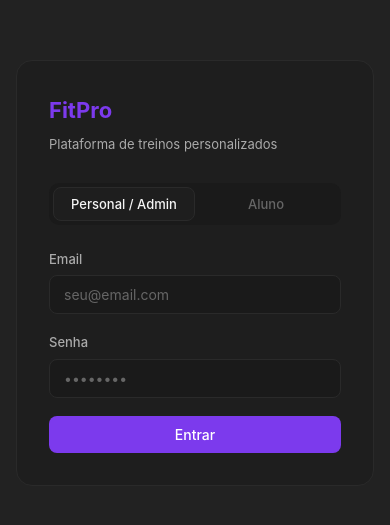
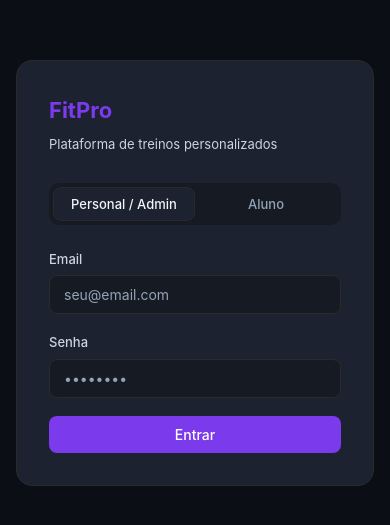
Before and after one commit to ibritzke/fitpro-frontend, a React (Vite) app: page /login in a window 390 px wide. Shown: the part 149-674 px from the top of the page. Built offline with nearby package versions, Linux system fonts and the light colour scheme.

Commit message:
ajuste responsividade

```diff
--- a/src/components/layout/BottomNav.tsx
+++ b/src/components/layout/BottomNav.tsx
@@ -1,25 +1,23 @@
-
 import { NavLink } from "react-router-dom";
 import styled from "styled-components";
+import { useAuth } from "../../contexts/AuthContext";
 
 const Nav = styled.nav`
   position: fixed;
   bottom: 0;
   left: 0;
   right: 0;
+  height: 60px;
 
-  height: 60px;
   background: ${({ theme }) => theme.bg.card};
   border-top: 1px solid ${({ theme }) => theme.border.light};
 
   display: flex;
   justify-content: space-around;
   align-items: center;
-
   z-index: 100;
 
-  /* SOME NO DESKTOP */
-  @media (min-width: 768px) {
+  @media (min-width: 769px) {
     display: none;
   }
 `;
@@ -29,7 +27,6 @@ const Item = styled(NavLink)`
   flex-direction: column;
   align-items: center;
   gap: 2px;
-
   font-size: 11px;
   color: ${({ theme }) => theme.text.tertiary};
   text-decoration: none;
@@ -44,32 +41,37 @@ const Icon = styled.span`
 `;
 
 export const BottomNav = () => {
+  const { user } = useAuth();
+
+  if (!user) return null;
+
   return (
     <Nav>
-      <Item to="/student/home">
-        <Icon>🏠</Icon>
-        Início
-      </Item>
+      {user.role === "STUDENT" && (
+        <>
+          <Item to="/student/home"><Icon>🏠</Icon>Início</Item>
+          <Item to="/student/week"><Icon>📅</Icon>Semana</Item>
+          <Item to="/student/today"><Icon>▶️</Icon>Hoje</Item>
+          <Item to="/student/history"><Icon>📊</Icon>Histórico</Item>
+          <Item to="/student/profile"><Icon>👤</Icon>Perfil</Item>
+        </>
+      )}
 
-      <Item to="/student/week">
-        <Icon>📅</Icon>
-        Semana
-      </Item>
+      {user.role === "TRAINER" && (
+        <>
+          <Item to="/trainer/dashboard"><Icon>🏠</Icon>Dashboard</Item>
+          <Item to="/trainer/students"><Icon>👥</Icon>Alunos</Item>
+          <Item to="/trainer/workout-types"><Icon>🏋️</Icon>Treinos</Item>
+          <Item to="/trainer/templates"><Icon>📋</Icon>Templates</Item>
+        </>
+      )}
 
-      <Item to="/student/today">
-        <Icon>▶️</Icon>
-        Hoje
-      </Item>
-
-      <Item to="/student/history">
-        <Icon>📊</Icon>
-        Histórico
-      </Item>
-
-      <Item to="/student/profile">
-        <Icon>👤</Icon>
-        Perfil
-      </Item>
+      {user.role === "ADMIN" && (
+        <>
+          <Item to="/admin/dashboard"><Icon>📊</Icon>Dashboard</Item>
+          <Item to="/admin/trainers"><Icon>🧑‍🏫</Icon>Personais</Item>
+        </>
+      )}
     </Nav>
   );
 };
--- a/src/components/layout/Layout.tsx
+++ b/src/components/layout/Layout.tsx
@@ -2,7 +2,7 @@ import React, { useState } from "react";
 import styled from "styled-components";
 import { Sidebar } from "./Sidebar";
 import { Header } from "./Header";
-
+import { BottomNav } from "./BottomNav";
 /**
  * Layout principal do app.
  * Estrutura em "App Shell", padrão usado por apps modernos:
@@ -14,7 +14,7 @@ const LayoutContainer = styled.div`
   display: grid;
   grid-template-columns: 260px 1fr;
   min-height: 100vh;
-  background-color: #f4f5f7;
+  background: ${({ theme }) => theme.bg.card};
 
   /* Mobile: Sidebar deixa de ocupar espaço fixo */
   @media (max-width: 768px) {
@@ -72,6 +72,7 @@ export const Layout: React.FC<{ children: React.ReactNode }> = ({
         <Header title="Painel Admin" onMenuClick={() => setIsSidebarOpen(true)} />
         <Main>{children}</Main>
       </ContentWrapper>
+      <BottomNav />
     </LayoutContainer>
   );
 };
--- a/src/styles/theme.ts
+++ b/src/styles/theme.ts
@@ -29,16 +29,17 @@ export const lightTheme = {
 
 export const darkTheme = {
   bg: {
-    primary: "#111111",
-    secondary: "#1a1a1a",
-    tertiary: "#222222",
-    card: "#1e1e1e",
-    sidebar: "#0f0f0f",
+    primary: "#0f1115",
+    secondary: "#161a22",
+    card: "#1c2230",
+    sidebar: "#10131a",
+    tertiary: "#0b0e14",
   },
   text: {
-    primary: "#f5f5f5",
-    secondary: "#aaaaaa",
-    tertiary: "#666666",
+    primary: "#f1f5f9",
+    secondary: "#cbd5e1",
+    tertiary: "#94a3b8",
+
     inverse: "#111111",
   },
   accent: {
```
